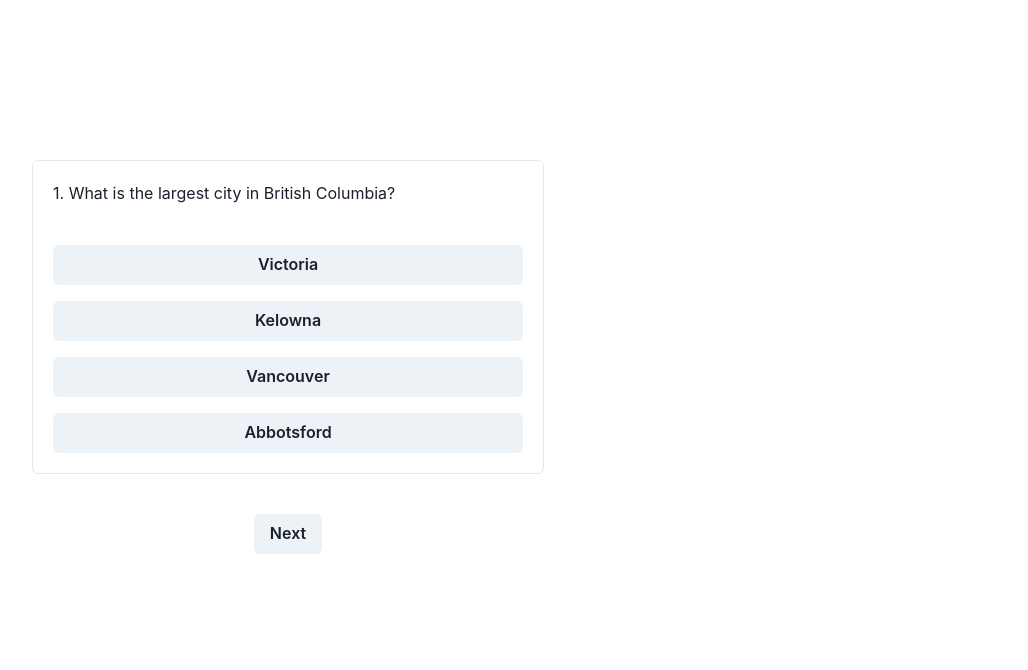
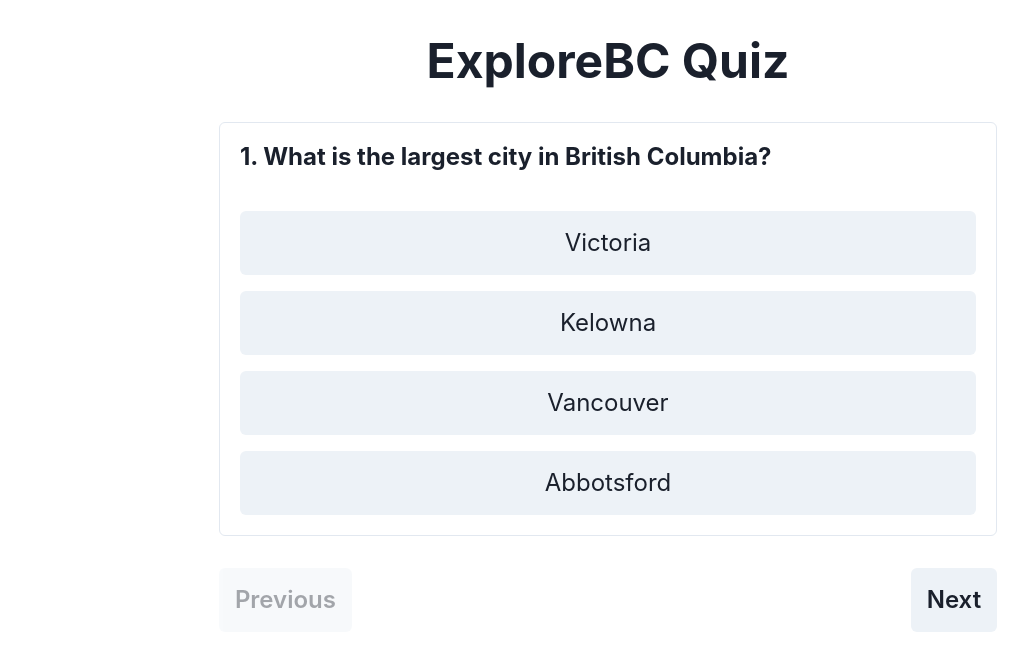
Before and after one commit to julhoang/wec-2023-neossat, a Next.js app: page /quiz in a window 1280 px wide. Shown: the top 670 px of the page, without its empty margins (32-1060 px from the left). Built offline with nearby package versions, Linux system fonts and the light colour scheme.

Commit message:
latest changes

```diff
--- a/src/components/QuestionCard.tsx
+++ b/src/components/QuestionCard.tsx
@@ -14,27 +14,38 @@ const QuestionCard = ({
   cardData,
   selectOption,
   currentQuestion,
+  selectedAnswer,
 }: {
-  cardData: Question;
-  selectOption: any;
+  cardData?: Question;
+  selectOption: (question: number, answer: number) => void;
   currentQuestion: number;
+  selectedAnswer: number;
 }) => {
   return (
     <Card direction={{ base: "column" }} variant="outline">
       <CardHeader>
-        {currentQuestion + 1}. {cardData.question}
+        <Heading fontSize="2xl">
+          {currentQuestion + 1}. {cardData?.question}
+        </Heading>
       </CardHeader>
       <CardBody>
         <Stack spacing="4">
-          {cardData.options.map((option: any) => {
+          {cardData?.options.map((option: any) => {
             return (
               <Button
                 key={option.id}
                 onClick={() => {
-                  selectOption(option.id, cardData.id);
+                  selectOption(cardData.id, option.id);
+                }}
+                isActive={selectedAnswer === option.id}
+                py={8}
+                _active={{
+                  bg: "blue.200",
                 }}
               >
-                {option.text}
+                <Heading fontSize="2xl" fontWeight="normal">
+                  {option.text}
+                </Heading>
               </Button>
             );
           })}
--- /dev/null
+++ b/src/components/QuizQuestions.tsx
@@ -0,0 +1,57 @@
+import { Question } from "@/utils/types";
+import { VStack, HStack, Button, Box } from "@chakra-ui/react";
+import QuestionCard from "./QuestionCard";
+
+const QuizQuestions = ({
+  currentQuestion,
+  selectedOptions,
+  selectOption,
+  nextQuestion,
+  prevQuestion,
+  questionList,
+}: {
+  currentQuestion: number;
+  selectedOptions: { [key: number]: number };
+  selectOption: (question: number, answer: number) => void;
+  nextQuestion: () => void;
+  prevQuestion: () => void;
+  questionList: Question[];
+}) => {
+  return (
+    <VStack spacing={8}>
+      {currentQuestion < 10 && (
+        <Box w="80%">
+          <QuestionCard
+            cardData={questionList[currentQuestion]}
+            selectOption={selectOption}
+            selectedAnswer={selectedOptions[currentQuestion]}
+            currentQuestion={currentQuestion}
+          />
+        </Box>
+      )}
+
+      <HStack justify="space-between" w="80%">
+        <Button
+          fontSize="2xl"
+          onClick={prevQuestion}
+          py={8}
+          isDisabled={currentQuestion <= 0}
+        >
+          Previous
+        </Button>
+
+        {currentQuestion < 9 ? (
+          <Button fontSize="2xl" onClick={nextQuestion} py={8}>
+            Next
+          </Button>
+        ) : (
+          <Button fontSize="2xl" onClick={() => {}} py={8}>
+            Submit
+          </Button>
+        )}
+      </HStack>
+    </VStack>
+  );
+};
+
+export default QuizQuestions;
--- a/src/pages/quiz.tsx
+++ b/src/pages/quiz.tsx
@@ -1,140 +1,88 @@
 import QuestionCard from "../components/QuestionCard";
-import { Head, Main } from "next/document";
 import { questionBank } from "../utils/questionBank";
-import {
-  Box,
-  Button,
-  Card,
-  CardBody,
-  CardHeader,
-  StackDivider,
-} from "@chakra-ui/react";
+import { Box, Button, Heading } from "@chakra-ui/react";
 import { Question } from "@/utils/types";
 import { useEffect, useState } from "react";
-import { Stack, HStack, VStack } from "@chakra-ui/react";
+import { HStack, VStack } from "@chakra-ui/react";
+import QuizQuestions from "@/components/QuizQuestions";
 
 const Quiz = () => {
   const [currentQuestion, setCurrentQuestion] = useState(0);
-  const [selectedOptions, setSelectedOptions] = useState<number[]>([]);
-  const [score, setScore] = useState(0);
-  const [wrongAnsID, setWrongAnsID] = useState();
-  const [showSubmit, setShowSubmit] = useState(false);
-
-  //create quiz
-  //get random 10 questions. if they were in localstorage, then get the other random ones
+  const [selectedOptions, setSelectedOptions] = useState<{
+    [key: number]: number;
+  }>({});
+  const [questionList, setQuestionList] = useState<Question[]>([]);
+  const [quizDone, setQuizDone] = useState(false);
 
   useEffect(() => {
-    createQuiz();
+    const obj = localStorage.getItem("explore-bc-questions");
+    let allQuestions: Question[] = [];
+
+    if (obj) {
+      const items = JSON.parse(obj) as Question[];
+      allQuestions = items;
+    } else {
+      allQuestions = questionBank;
+    }
+
+    const undoneQuestions = allQuestions.filter((item) => !item.done);
+    const selectedQuestions = undoneQuestions.slice(0, 10);
+
+    if (selectedQuestions.length < 10) {
+      const remainingQuestions = questionBank.filter(
+        (item) => !item.done && !undoneQuestions.includes(item)
+      );
+      const randomQuestions = remainingQuestions.sort(
+        () => 0.5 - Math.random()
+      );
+      const finalQuestions = randomQuestions.slice(
+        0,
+        10 - selectedQuestions.length
+      );
+      setQuestionList([...selectedQuestions, ...finalQuestions]);
+    } else {
+      setQuestionList(selectedQuestions);
+    }
+
+    // Update the questions in local storage
+    const correctQuestions = allQuestions.map((item) => {
+      if (questionList.includes(item)) {
+        item.done = true;
+      }
+      return item;
+    });
+
+    localStorage.setItem(
+      "explore-bc-questions",
+      JSON.stringify(correctQuestions)
+    );
   }, []);
 
-  function createQuiz() {
-    const obj = localStorage.getItem("q");
-    const questionList: Question[] = [];
+  const prevQuestion = () => setCurrentQuestion(currentQuestion - 1);
 
-    if (obj) {
-      const items = JSON.parse(obj);
+  const nextQuestion = () => setCurrentQuestion(currentQuestion + 1);
 
-      for (let i = 0; i < 10; i++) {
-        if (!questionList.includes(items[i])) {
-          questionList[i] = items[i];
-        }
-      }
-
-      if (questionList.length == 0) {
-        for (let i = 0; i < 10; i++) {
-          questionList[i] = items[i];
-        }
-      }
-
-      if (questionList.length < 10) {
-        for (let i = 0; i < 10; i++) {
-          questionList[i] = items[i];
-        }
-      }
-    } else {
-      for (let i = 0; i < 10; i++) {
-        questionList[i] = questionBank[i];
-      }
-    }
-    console.log(questionList);
-
-    localStorage.setItem("q", JSON.stringify(questionList))
-
-    // questionList.map((ques) => {
-    //   localStorage.setItem("q", JSON.stringify({ id: ques.id, count: 0 }));
-    // });
-  }
-
-  function prevQuestion(currentQuestion: number) {
-    return setCurrentQuestion(currentQuestion - 1);
-  }
-
-  function nextQuestion(currentQuestion: number) {
-    return setCurrentQuestion(currentQuestion + 1);
-  }
-
-  function selectOption(answer: number, ques: number) {
-    const currentSelected: number[] = selectedOptions;
-    currentSelected[ques] = answer;
-    setSelectedOptions(currentSelected);
-  }
-
-  function submitQuiz() {
-    if (selectedOptions.length < 9) {
-      alert("Please answer all questions");
-    } else {
-      verifyAnswers();
-      console.log("submit quiz");
-    }
-  }
-
-  function verifyAnswers() {
-    questionBank.map((ques) => {});
-  }
+  const selectOption = (question: number, answer: number) => {
+    setSelectedOptions({ ...selectedOptions, [question]: answer });
+  };
 
   return (
-    <VStack spacing={10} w="50%" my={40}>
-      {currentQuestion < 10 && (
-        <>
-          <Box w="80%">
-            <QuestionCard
-              cardData={questionBank[currentQuestion]}
-              selectOption={selectOption}
-              currentQuestion={currentQuestion}
-            />
-          </Box>
-        </>
+    <VStack p={8} spacing={8}>
+      <Heading fontSize="5xl">ExploreBC Quiz</Heading>
+      {quizDone ? (
+        <Heading>Quiz Done</Heading>
+      ) : (
+        <Box w="80%">
+          <QuizQuestions
+            currentQuestion={currentQuestion}
+            selectedOptions={selectedOptions}
+            selectOption={selectOption}
+            nextQuestion={nextQuestion}
+            prevQuestion={prevQuestion}
+            questionList={questionList}
+          />
+        </Box>
       )}
-
-      <HStack spacing="4">
-        {currentQuestion > 0 && (
-          <Button
-            onClick={() => {
-              prevQuestion(currentQuestion);
-            }}
-          >
-            Previous
-          </Button>
-        )}
-
-        {currentQuestion < 9 ? (
-          <Button
-            onClick={() => {
-              nextQuestion(currentQuestion);
-            }}
-          >
-            Next
-          </Button>
-        ) : (
-          <Button
-            onClick={() => {
-              submitQuiz();
-            }}
-          >
-            Submit
-          </Button>
-        )}
-      </HStack>
     </VStack>
   );
 };
--- a/src/utils/questionBank.ts
+++ b/src/utils/questionBank.ts
@@ -33,7 +33,8 @@ export const questionBank: Question[] = [
   },
   {
     id: 2,
-    question: "What is the name of the oldest known Western Red Cedar tree in British Columbia?",
+    question:
+      "What is the name of the oldest known Western Red Cedar tree in British Columbia?",
     options: [
       { id: 1, text: "Grizzly Bear" },
       { id: 2, text: "Black Bear" },
@@ -43,11 +44,13 @@ export const questionBank: Question[] = [
     correct: 1,
     theme: "land",
     done: false,
-    knowledge: "The Grizzly Bear is the most iconic mammal found in British Columbia.",
+    knowledge:
+      "The Grizzly Bear is the most iconic mammal found in British Columbia.",
   },
   {
     id: 3,
-    question: "What is the name of the oldest known Western Red Cedar tree in British Columbia?",
+    question:
+      "What is the name of the oldest known Western Red Cedar tree in British Columbia?",
     options: [
       { id: 1, text: "Point Pelee" },
       { id: 2, text: "Yoho" },
@@ -61,8 +64,9 @@ export const questionBank: Question[] = [
       "Yoho National Park is a national park located in the Rocky Mountains of British Columbia, Canada.",
   },
   {
-    id: 5,
-    question: "Which birds in the list has the largest concentration in British Columbia?",
+    id: 4,
+    question:
+      "Which birds in the list has the largest concentration in British Columbia?",
     options: [
       { id: 1, text: "Bald Eagles" },
       { id: 2, text: "Grizzly Bears" },
@@ -72,11 +76,13 @@ export const questionBank: Question[] = [
     correct: 1,
     theme: "land",
     done: false,
-    knowledge: "Bald Eagles are the largest concentration of animals in British Columbia.",
+    knowledge:
+      "Bald Eagles are the largest concentration of animals in British Columbia.",
   },
   {
     id: 5,
-    question: "What is the highest population of endangered Mountain Caribou found in Canada?",
+    question:
+      "What is the highest population of endangered Mountain Caribou found in Canada?",
     options: [
       { id: 1, text: "Grizzly Bear" },
       { id: 2, text: "Black Bear" },
@@ -86,11 +92,13 @@ export const questionBank: Question[] = [
     correct: 1,
     theme: "land",
     done: false,
-    knowledge: "Grizzly Bear is the largest population of animals in British Columbia.",
+    knowledge:
+      "Grizzly Bear is the largest population of animals in British Columbia.",
   },
   {
     id: 6,
-    question: "Which animal is home to the world’s largest concentration in British Columbia?",
+    question:
+      "Which animal is home to the world’s largest concentration in British Columbia?",
     options: [
       { id: 1, text: "Steller's Jay" },
       { id: 2, text: "Trumpeter Swan" },
@@ -104,7 +112,8 @@ export const questionBank: Question[] = [
   },
   {
     id: 7,
-    question: "Which animal is British Columbia home to the largest population of in Canada?",
+    question:
+      "Which animal is British Columbia home to the largest population of in Canada?",
     options: [
       { id: 1, text: "Under 5,000 km" },
       { id: 2, text: "5,000 - 12,000 km" },
@@ -118,8 +127,9 @@ export const questionBank: Question[] = [
   },
 
   {
-    id: 9,
-    question: "British Columbia is home to the world’s largest population of ...",
+    id: 8,
+    question:
+      "British Columbia is home to the world’s largest population of ...",
     options: [
       { id: 1, text: "wild Pacific salmon" },
       { id: 2, text: "Bull Trout" },
@@ -129,12 +139,13 @@ export const questionBank: Question[] = [
     correct: 1,
     theme: "water",
     done: false,
-    knowledge: "British Columbia is home to the world’s largest population of wild Pacific salmon.",
+    knowledge:
+      "British Columbia is home to the world’s largest population of wild Pacific salmon.",
   },
   {
-    id: 10,
+    id: 9,
     question:
-      "... is one of the most biologically productive habitats in the world, and is home to many endangered species.",
+      "_________ is one of the most biologically productive habitats in the world, and is home to many endangered species.",
     options: [
       { id: 1, text: "Robson Bight" },
       { id: 2, text: "Salish Sea" },
@@ -148,7 +159,7 @@ export const questionBank: Question[] = [
       "Georgia Strait is one of the most biologically productive habitats in the world, and is home to many endangered species.",
   },
   {
-    id: 9,
+    id: 10,
     question: "Which bird is the official bird of British Columbia?",
     options: [
       { id: 1, text: "King Peak" },
@@ -162,7 +173,7 @@ export const questionBank: Question[] = [
     knowledge: "Mount Logan is the highest mountain in British Columbia.",
   },
   {
-    id: 12,
+    id: 11,
     question: "Which mountain in BC has the highest peak",
     options: [
       { id: 1, text: "Fairweather Mountain" },
@@ -176,7 +187,7 @@ export const questionBank: Question[] = [
     knowledge: "Fairweather Mountain has the highest peak in BC.",
   },
   {
-    id: 13,
+    id: 12,
     question: "Which national park has the highest mountain peak in BC?",
     options: [
       { id: 1, text: "Mount Robson Provincial Park" },
@@ -187,10 +198,11 @@ export const questionBank: Question[] = [
     correct: 2,
     theme: "mountain",
     done: false,
-    knowledge: "Glacier Bay National Park and Preserve has the highest mountain peak in BC.",
+    knowledge:
+      "Glacier Bay National Park and Preserve has the highest mountain peak in BC.",
   },
   {
-    id: 14,
+    id: 13,
     question: "How many named mountain peaks are there in British Columbia?",
     options: [
       { id: 1, text: "5908" },
@@ -204,7 +216,7 @@ export const questionBank: Question[] = [
     knowledge: "There are 7996 named mountain peaks in British Columbia.",
   },
   {
-    id: 15,
+    id: 14,
     question: "How many species of marine life are there in British Columbia?",
     options: [
       { id: 1, text: "Less than 5000" },
@@ -215,6 +227,7 @@ export const questionBank: Question[] = [
     correct: 3,
     theme: "water",
     done: false,
-    knowledge: "There are over 7,500 species of marine life in British Columbia.",
+    knowledge:
+      "There are over 7,500 species of marine life in British Columbia.",
   },
 ];
```
Also changed, not shown: src/components/GameBoard.tsx (+15 -23 lines), src/components/LeftSidebar.tsx (+20 -16 lines), src/pages/game.tsx (+2 -21 lines).
